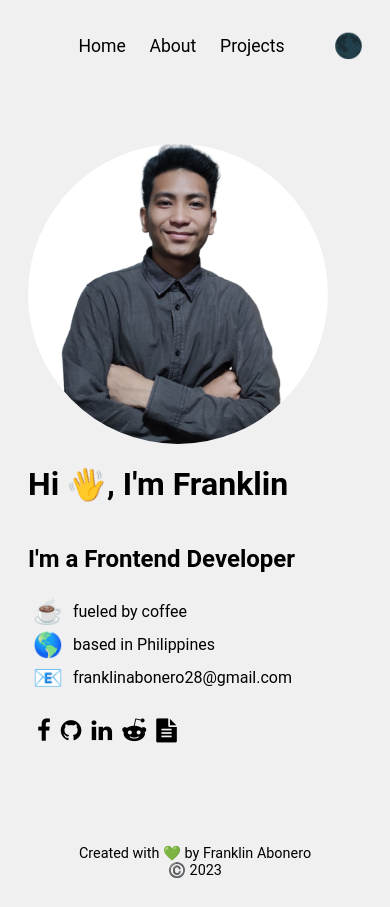
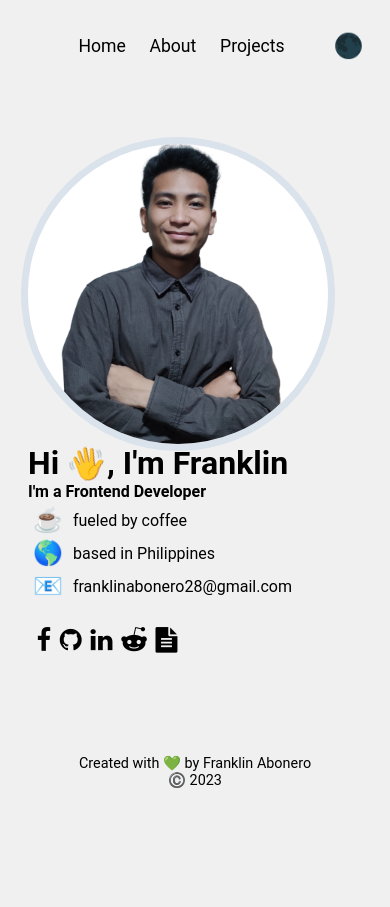
Before and after one commit to Four26/vite-react-portfolio, a React (Vite) app: page / in a window 390 px wide. After the commit the page ends 844 px from the top, so only its background shows below. Built offline with nearby package versions, Linux system fonts and the light colour scheme.

Commit message:
edited some stuff

```diff
--- a/src/components/home/Home.jsx
+++ b/src/components/home/Home.jsx
@@ -48,10 +48,14 @@ const Home = () => {
                             flexDirection: 'column',
                         }}
                     >
-                        <h1>
-                            Hi <span className='wave-icon'>👋</span>, I'm {info.firstName}
-                        </h1>
-                        <h2>I'm a {info.position}</h2>
+                        <div className="name">
+                            <h1>
+                                Hi <span className='wave-icon'>👋</span>, I'm {info.firstName}
+                            </h1>
+                        </div>
+                        <div className="position">
+                            <h2>I'm a {info.position}</h2>
+                        </div>
                         <div className="mini-bio">
                             {info.miniBio.map((item, index) => (
                                 <Box
--- a/src/components/home/home.css
+++ b/src/components/home/home.css
@@ -1,4 +1,4 @@
-.main-homecontainer{
+.main-homecontainer {
     font-family: 'Roboto', sans-serif;
     min-height: 550px;
     display: flex;
@@ -6,7 +6,7 @@
     align-items: center;
 }
 
-.home-container{
+.home-container {
     padding: 20px;
     width: 800px;
     margin: 40px auto;
@@ -16,10 +16,10 @@
     flex-direction: row;
 }
 
-.info{
+.info {
     display: flex;
     justify-content: flex-start;
-    align-items:flex-start;
+    align-items: flex-start;
     flex-direction: column;
 }
 
@@ -57,57 +57,86 @@
 }
 
 
-.info h1{
+.info h1 {
     font-size: 3rem;
     margin: 0;
 }
 
-.info h2{
+.info h2 {
     font-size: 1.5rem;
     margin: 2 0;
 }
 
-.mini-bio div{
+.mini-bio div {
     margin: 5px;
     cursor: pointer;
     transition: transform 0.3s ease-out;
 }
 
-.mini-bio div:hover{
+.mini-bio div:hover {
     transform: translateY(-5px);
 }
 
 
-.image{
+.image {
     display: flex;
     justify-content: center;
     align-items: center;
 }
 
-.socials{
+.socials {
     display: flex;
-    justify-content:space-around;
+    justify-content: space-around;
     width: 150px;
     margin-top: 20px;
 }
 
-.socials a{
+.socials a {
     color: inherit;
+    font-size: 1.6rem;
+}
+
+.socials a:hover {
+    color: grey;
+    transition: 0.3s ease-in-out;
+}
+
+.image img {
+    width: 300px;
+    height: 300px;
+    border-radius: 50%;
+    box-shadow: #a5c1e14d 0px 0px 0px 7px;
+}
+
+/* For desktop screens */
+.name h1{
+    margin: 0;
+    font-size: 3rem;
+}
+
+.position h2{
+    margin: 0;
     font-size: 1.5rem;
 }
 
-.socials a:hover{
-    color: grey;
-    transition: 0.3s ease;
+/* For tablet screens */
+@media (max-width: 768px){
+    .name h1{
+        font-size: 2.5rem;
+    }
+
+    .position h2{
+        font-size: 1.2rem;
+    }
 }
 
-.facebook, .github, .linkedin, .reddit{
-    font-size: 2.5rem;
+/* For mobile screens */
+@media (max-width: 480px) {
+    .name h1 {
+        font-size: 2rem;
+    }
+
+    .position h2 {
+        font-size: 1rem;
+    }
 }
-
-
-.image img{
-    width: 300px;
-    height: 300px;
-    border-radius: 50%;
-}
```
